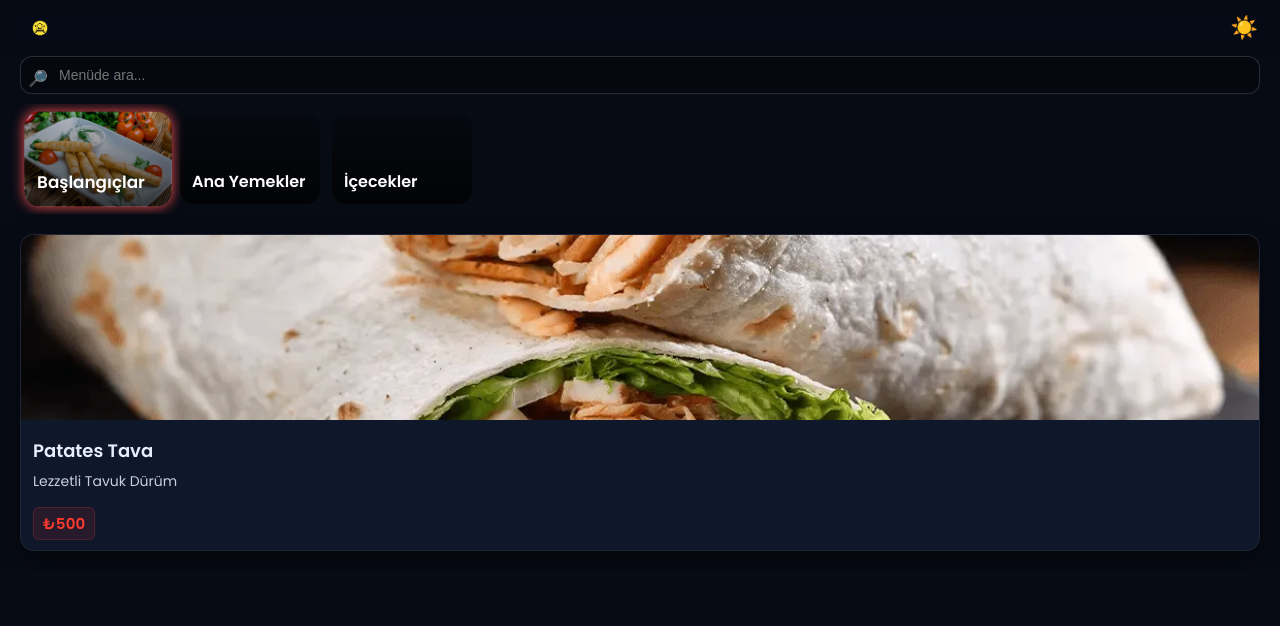
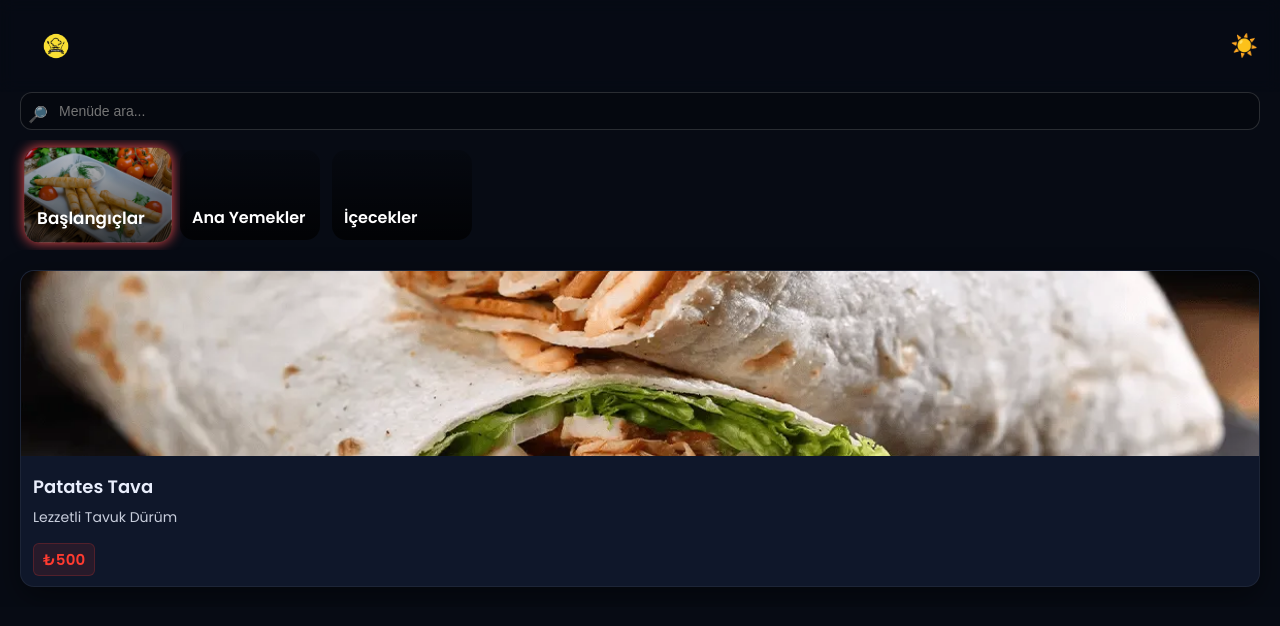
Before and after one commit to egealci007/restaurant-qr-menu, a plain HTML site: page index.html in a window 1280 px wide. Drawn offline with Linux system fonts and the light colour scheme.

Commit message:
Adjust header padding and logo height in style.css

```diff
--- a/style.css
+++ b/style.css
@@ -31,14 +31,14 @@ header {
   z-index: 10;
   backdrop-filter: blur(8px);
   background: rgba(255,255,255,0.6);
-  padding: 4px 16px;
+  padding: 6px 16px;
   display: flex;
   justify-content: space-between;
   align-items: center;
   transition: background 0.3s;
 }
 #siteLogo {
-  height: 48px;      /* logo yüksekliği */
+  height: 80px;      /* logo yüksekliği */
   width: auto;
   display: block;
 }
```
